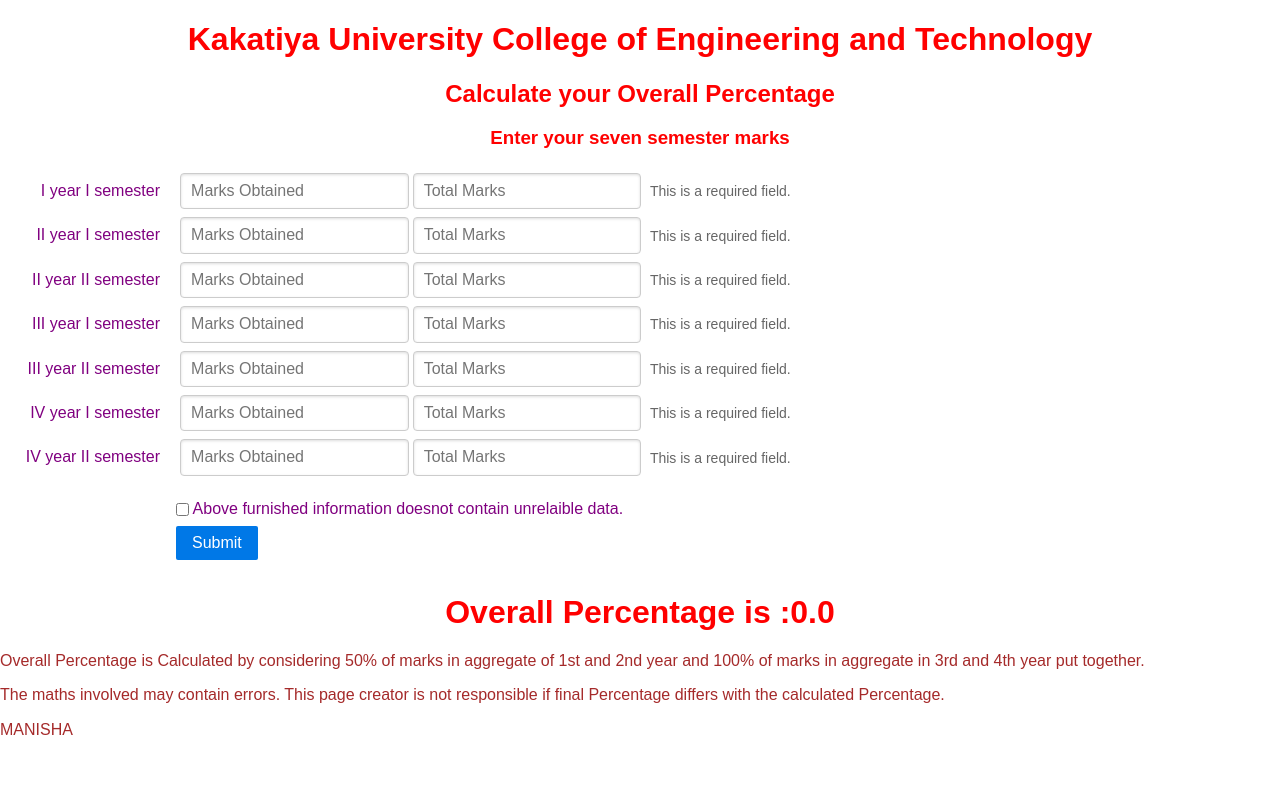
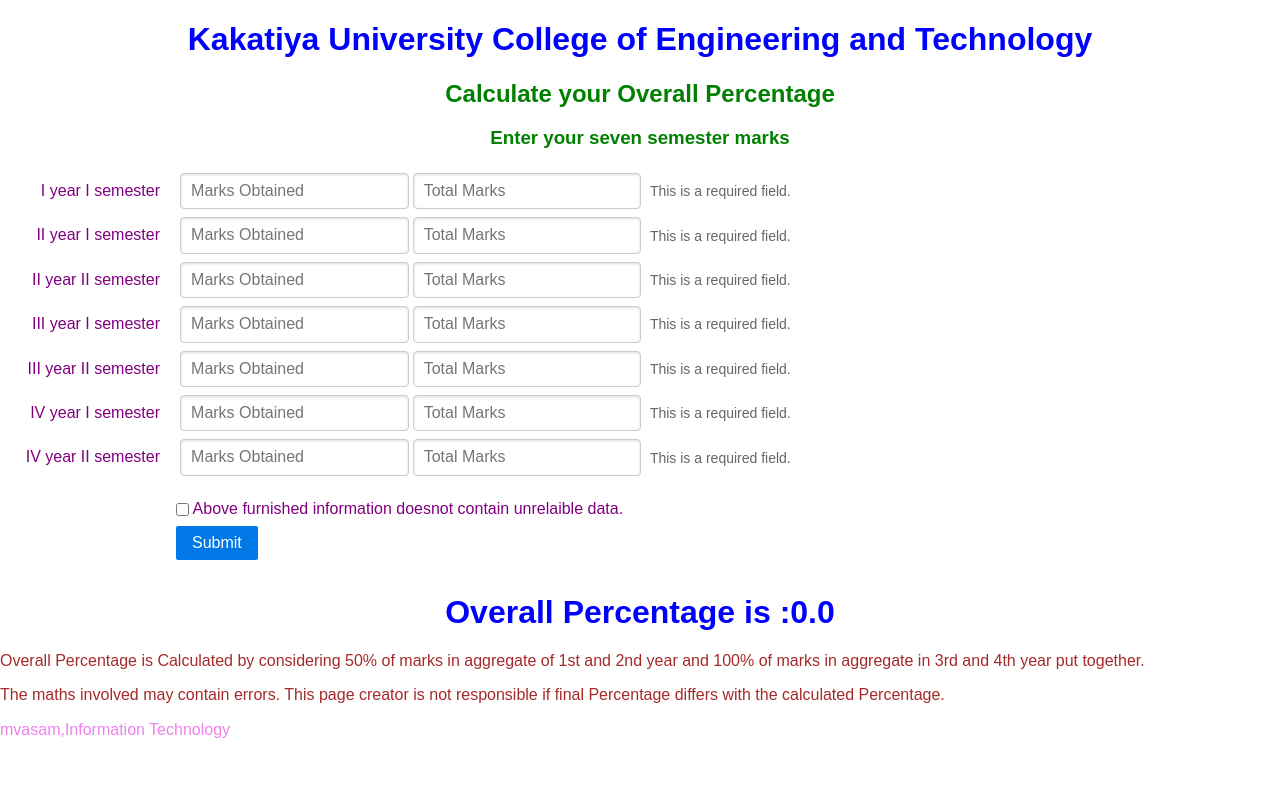
Before and after one commit to mvasam/FinalPercentage, a Flask app: page / in a window 1280 px wide. Run offline with Flask 2, Linux system fonts and the light colour scheme; some libraries are stand-ins or nearby versions.

Commit message:
Update index.html

```diff
--- a/templates/index.html
+++ b/templates/index.html
@@ -2,17 +2,17 @@
 
   h1
   {
-    color: red;
+    color: blue;
     text-align: center;
   }
   h2
   {
-    color: red;
+    color: green;
     text-align: center;
   }
   h3
   {
-    color: red;
+    color: green;
     text-align: center;
   }
   p
@@ -20,7 +20,13 @@
       color: brown;
       text-algin: right;
     }
-    body {
+  p3
+  {
+    color: violet;
+    text-algin: left;
+  }
+    body
+  {
       background-image: url({{ url_for('static', filename='KU.jpeg') }})
       opacity: 0.1;
       color: purple;
@@ -89,4 +95,4 @@
 <p>The maths involved may contain errors. This page creator is not responsible if final Percentage differs with the calculated Percentage.</p>
 </body>
 
-<p> MANISHA</p>
+<p3> mvasam,Information Technology</p3>
```
